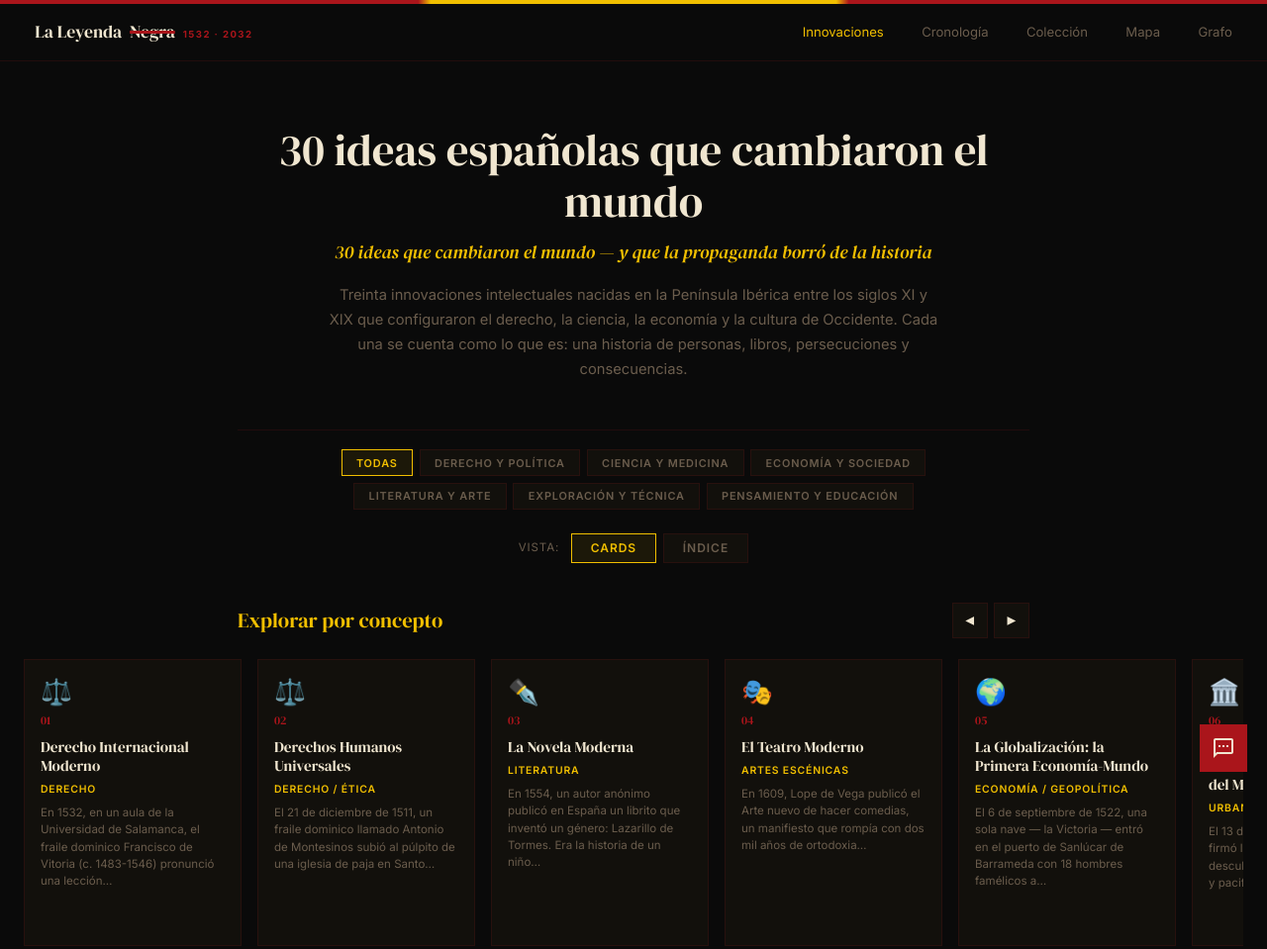
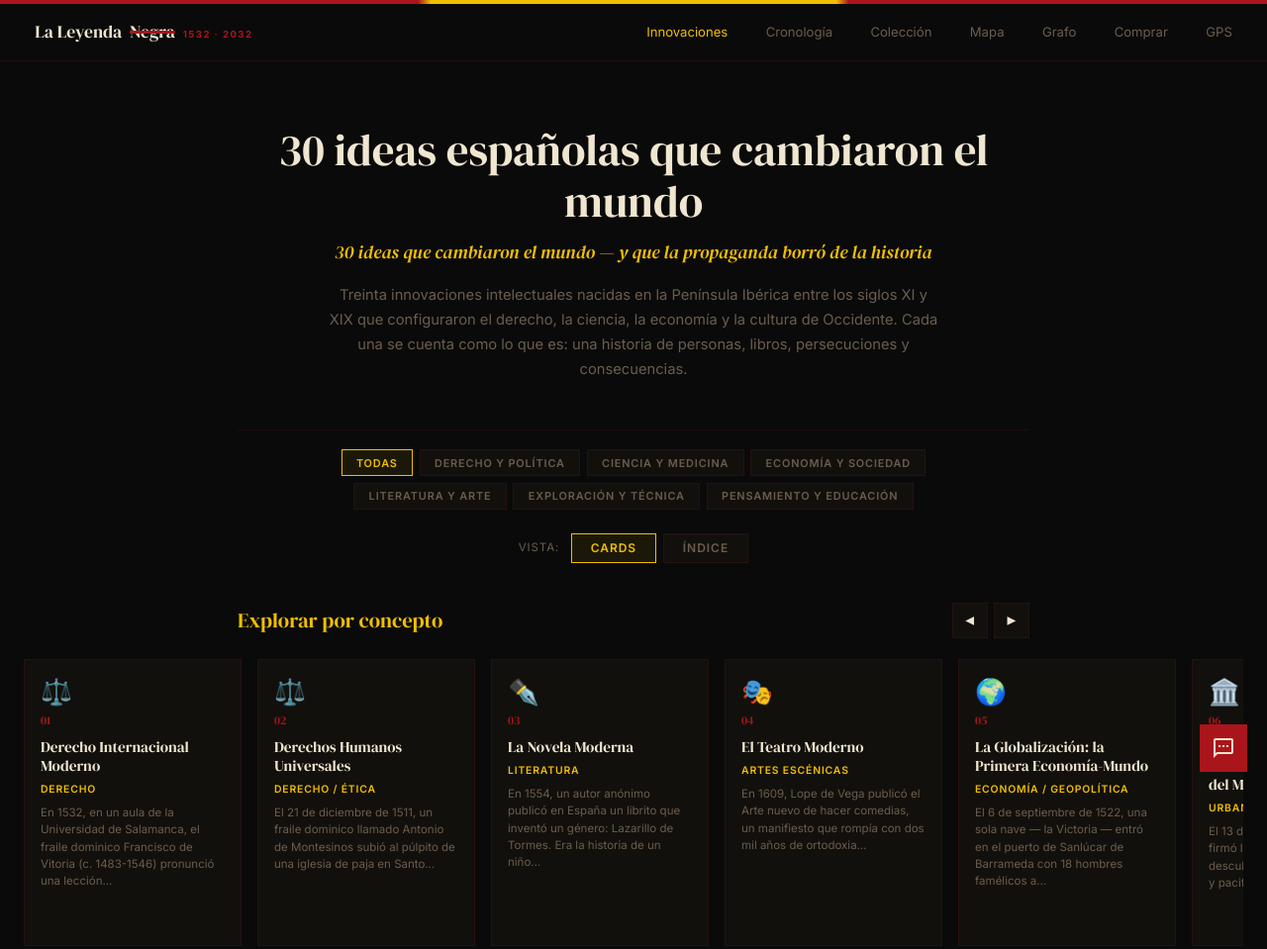
Before and after one commit to ivannabalon1/siglodeoro, a plain HTML site: page index.html in a window 1280 px wide. Shown: the top 959 px of the page at 99% size. Drawn offline with Linux system fonts and the light colour scheme.

Commit message:
Add files via upload

```diff
--- a/index.html
+++ b/index.html
@@ -784,6 +784,8 @@ body { background: var(--negro); color: var(--marfil); font-family: Inter, sans-
     <a href="autores.html">Colección</a>
     <a href="mapa.html">Mapa</a>
     <a href="grafo.html">Grafo</a>
+    <a href="en-venta.html">Comprar</a>
+    <a href="cerca.html">GPS</a>
     </div>
 </nav>
 
```
Also changed, not shown: autores.html (+2 -0 lines), cronologia.html (+2 -0 lines), grafo.html (+2 -0 lines), mapa.html (+2 -0 lines).
